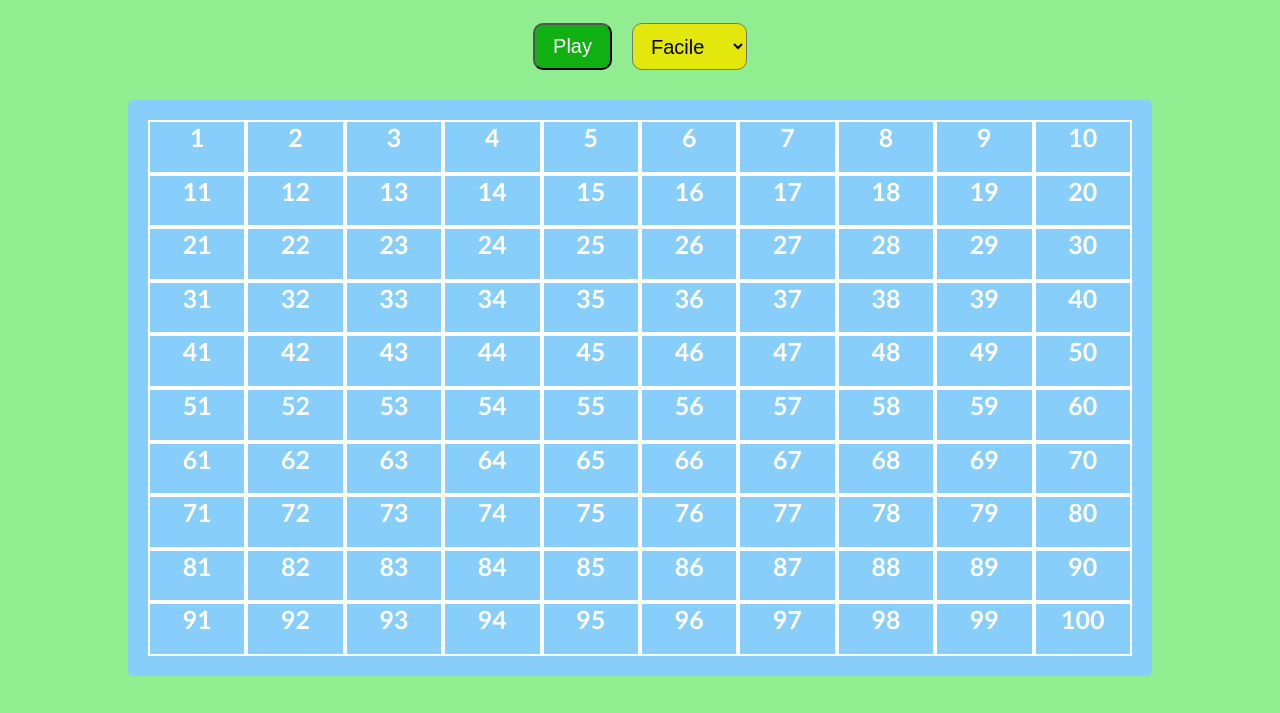
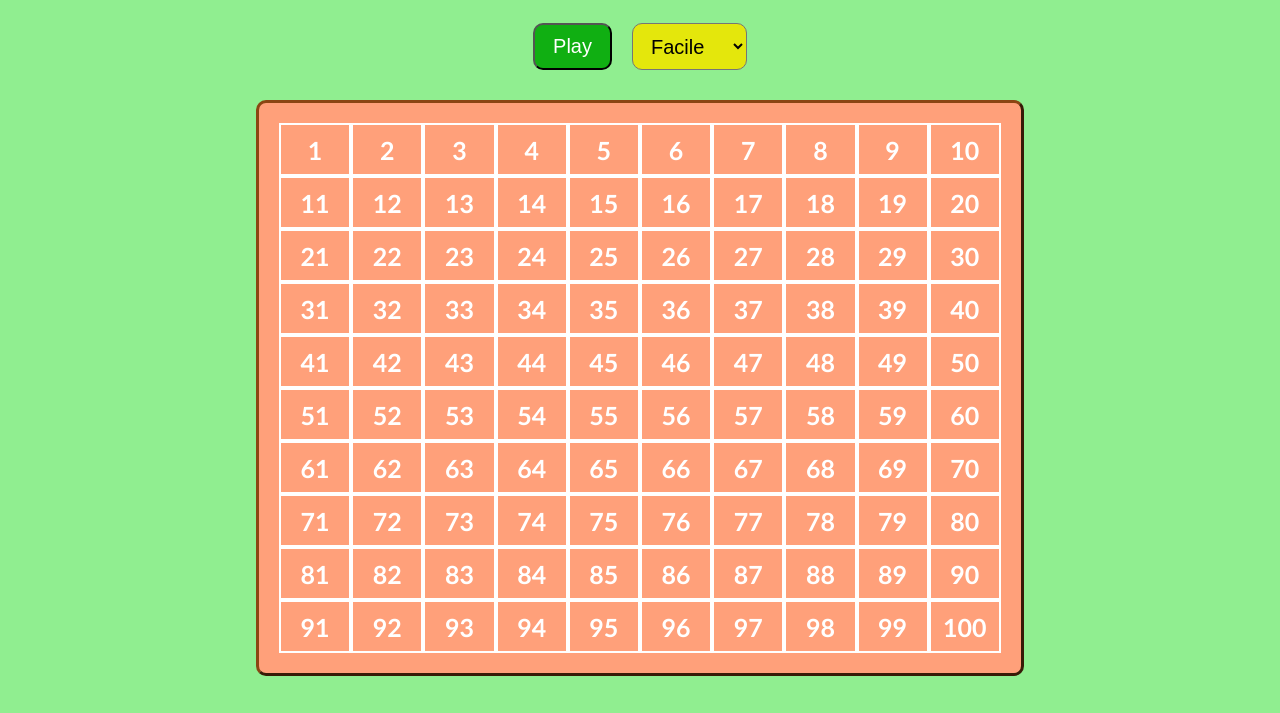
Before and after one commit to MicheleSula/js-campominato-grid, a plain HTML site: page index.html in a window 1280 px wide. Both pictures are taken after a click on the button "Play". Shown: the part 87-800 px from the top of the page. Drawn offline with Linux system fonts and the light colour scheme.

Commit message:
Added new function to add class on click

```diff
--- a/assets/scripts/main.js
+++ b/assets/scripts/main.js
@@ -1,6 +1,5 @@
 const playButton = document.getElementById("play-button");
 const gridContainer = document.getElementById("main-section");
-
 
 playButton.addEventListener("click",
     function () {
@@ -15,6 +14,7 @@ playButton.addEventListener("click",
         const newGrid = createElement("div", "grid-container");
         gridContainer.append(newGrid);
 
+
         // Gets value from the select
         let userChoice = document.getElementById("select").value;
         // Checks the value and changes the grid difficulty:
@@ -22,42 +22,59 @@ playButton.addEventListener("click",
         if (userChoice === "facile") {
 
             for (let i = 1; i <= 100; i++) {
-            const newSquare = createElement("div", "square-10");
+
+                const newSquare = createElement("div", "square-10", "square-flex");
                 const newText = createElement("h2", "text-white");
                 newText.innerHTML = i;
                 newGrid.append(newSquare);
                 newSquare.append(newText);
+
+                addClassOnClick("square-flex", "bg-color-brown");
             }
         // MEDIUM
         } else if (userChoice === "medio") {
 
             for (let i = 1; i <= 81; i++) {
-            const newSquare = createElement("div", "square-9");
+                const newSquare = createElement("div", "square-9", "square-flex");
                 const newText = createElement("h2", "text-white");
                 newText.innerHTML = i;
                 newGrid.append(newSquare);
                 newSquare.append(newText);
+
+                addClassOnClick("square-flex", "bg-color-brown");
             }
         // HARD
         } else {
 
             for (let i = 1; i <= 49; i++) {
-            const newSquare = createElement("div", "square-7");
+                const newSquare = createElement("div", "square-7", "square-flex");
                 const newText = createElement("h2", "text-white");
                 newText.innerHTML = i;
                 newGrid.append(newSquare);
                 newSquare.append(newText);
+
+                addClassOnClick("square-flex", "bg-color-brown");
             }
 
         }
-
     }
 );
 
 // ******************* Funzioni **********************
 
-function createElement (tagType, classToAdd) {
+function createElement (tagType, classToAdd, secondClassToAdd) {
     const newElement = document.createElement(tagType);
-    newElement.classList.add(classToAdd);
+    newElement.classList.add(classToAdd, secondClassToAdd);
     return newElement;
 }
+
+function addClassOnClick (className, classToAdd) {
+    const collectionOfItems = document.getElementsByClassName(className);
+
+    for (let i = 0; i < collectionOfItems.length; i++) {
+        const element = collectionOfItems[i];
+        element.addEventListener("click", function() {
+            element.classList.add(classToAdd);
+        });
+    }
+}
--- a/css/style.css
+++ b/css/style.css
@@ -93,6 +93,12 @@ header {
 
 /* Classes added with javascript */
 
+.square-flex {
+    display: flex;
+    align-items: center;
+    justify-content: center;
+}
+
 .square-10 {
     width: calc(100% / 10);
     height: calc(100% / 10);
@@ -112,16 +118,17 @@ header {
 }
 
 .grid-container {
-    width: 80%;
+    width: 60%;
     height: 80%;
-    margin-left: 10%;
-    margin-right: 10%;
+    margin-left: 20%;
+    margin-right: 20%;
     margin-top: 30px;
     display: flex;
     flex-wrap: wrap;
     padding: 20px 20px;
-    border-radius: 5px 5px;
-    background-color: lightskyblue;
+    border-radius: 10px 10px;
+    background-color: lightsalmon;
+    border: 3px outset saddlebrown;
 }
 
 .text-white {
@@ -129,3 +136,7 @@ header {
     text-align: center;
     font-size: 25px;
 }
+
+.bg-color-brown {
+    background-color: burlywood;
+}
```
Lines whose indentation alone changed are shown as unchanged.
